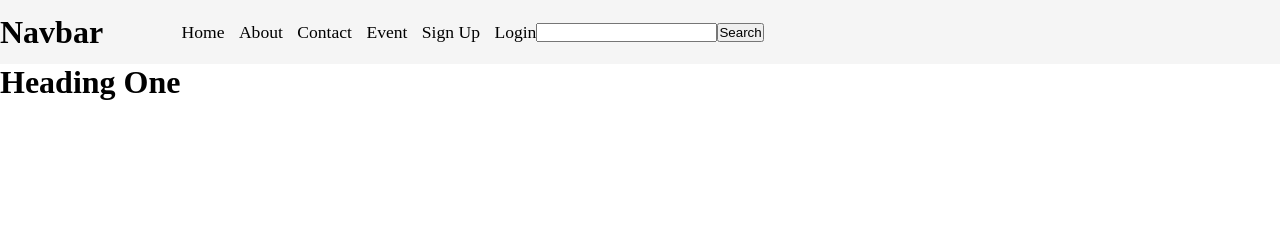
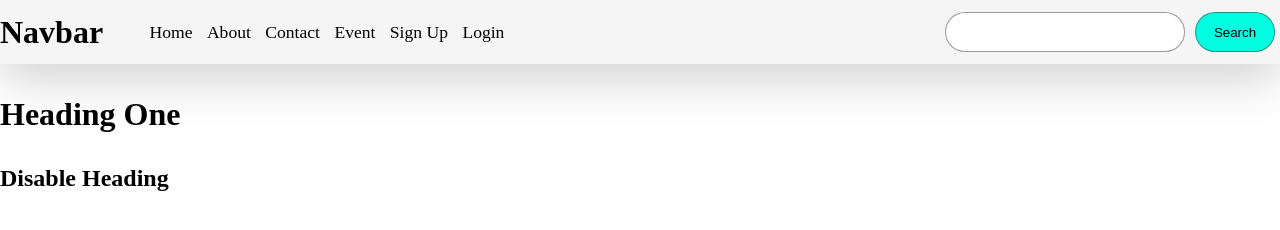
Before and after one commit to bilal882/SassLearning, a plain HTML site: page index.html in a window 1280 px wide. Drawn offline with Linux system fonts and the light colour scheme.

Commit message:
completed

```diff
--- a/index.html
+++ b/index.html
@@ -23,13 +23,14 @@
                 <li class="nav-link"><a href="#">Sign Up</a></li>
                 <li class="nav-link"><a href="#">Login</a></li>
             </div>
-            <form class="form">
-                <input type="text" class="input">
-                <button class="btn-success">Search</button>
-            </form>
         </ul>
+        <form class="form">
+            <input type="text" class="input">
+            <button class="btn-success">Search</button>
+        </form>
     </nav>
-    <h1>Heading One</h1>
+    <h1 class="h1">Heading One</h1>
+    <h2 class="disable h1">Disable Heading</h2>
 </body>
 
 </html>
--- a/stylings/style.scss
+++ b/stylings/style.scss
@@ -9,13 +9,17 @@ $white: white;
 }
 
 body {
-    nav.navbar {
+
+    nav,
+    .navbar {
         height: 4rem;
+        position: relaive;
         width: 100%;
         background-color: whitesmoke;
         color: $black;
         display: flex;
         align-items: center;
+        box-shadow: 0 1rem 3rem rgba(black, .175);
 
         ::selection {
             color: white;
@@ -24,17 +28,17 @@ body {
 
         ul {
             display: flex;
-            align-items: center;
 
             h1 {
                 font-size: 2rem;
+                cursor: pointer;
             }
 
             .links {
                 display: flex;
                 align-items: center;
                 justify-content: center;
-                margin-left: 4rem;
+                margin-left: 2rem;
                 font-size: 1.1rem;
 
 
@@ -50,11 +54,46 @@ body {
                     }
                 }
             }
-            .form{
-                display: flex;
-                justify-content: end;
-                align-items: center;
+
+        }
+
+        .form {
+            display: flex;
+            justify-content: end;
+            margin-left: auto;
+
+
+            .input {
+                width: 15rem;
+                border: 1px solid rgba(41, 42, 41, 0.466);
+                border-radius: 20px;
+                margin: 5px;
+                font-size: x-large;
+            }
+
+            .btn-success {
+                height: 2.5rem;
+                width: 5rem;
+                background-color: rgb(0, 255, 225);
+                border: 1px solid rgba(41, 42, 41, 0.466);
+                cursor: pointer;
+                border-radius: 20px;
+                margin: 5px;
             }
         }
     }
+
+    .h1 {
+        margin-top: 2rem;
+    }
+
+    .image {
+        height: 20rem;
+        width: 20rem;
+        animation: pic 3s ease infinite;
+    }
+
+    .disable {
+        cursor: not-allowed;
+    }
 }
```
Also changed, not shown: stylings/style.css, 1 other file.
